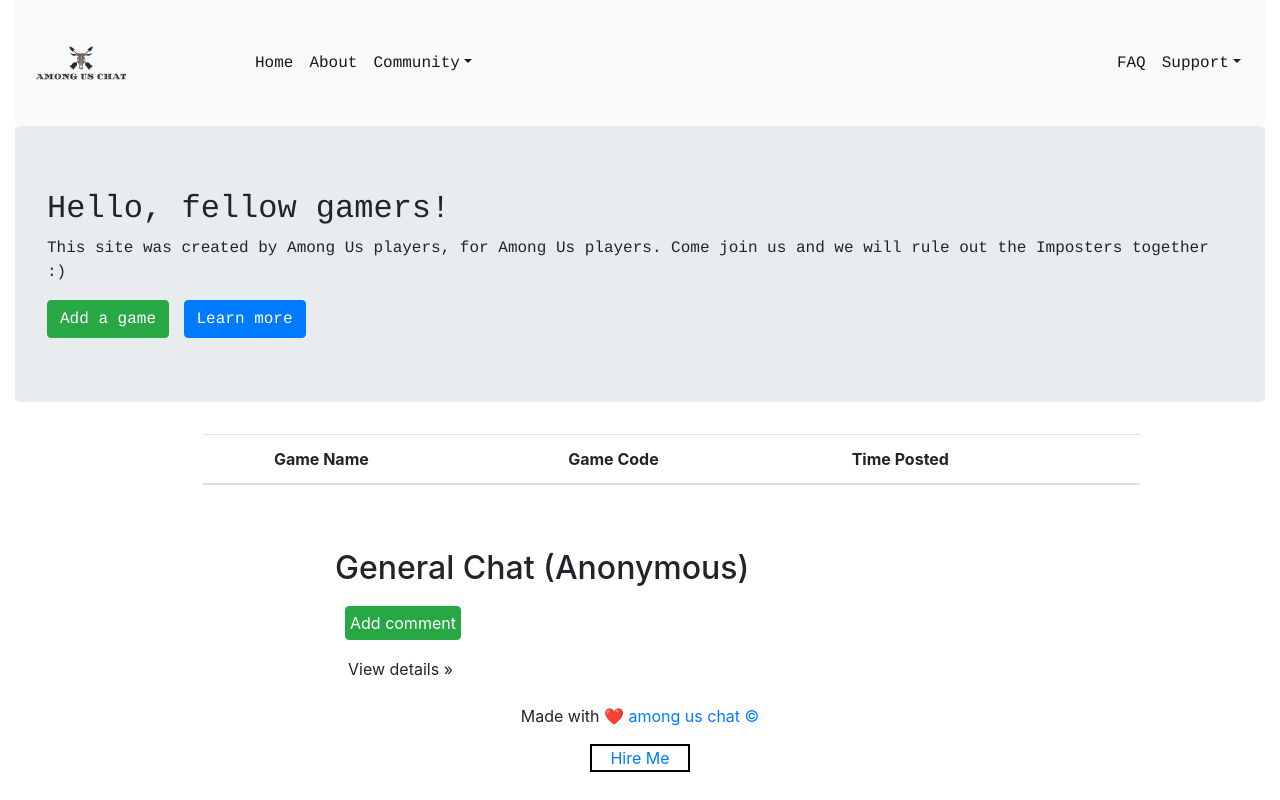
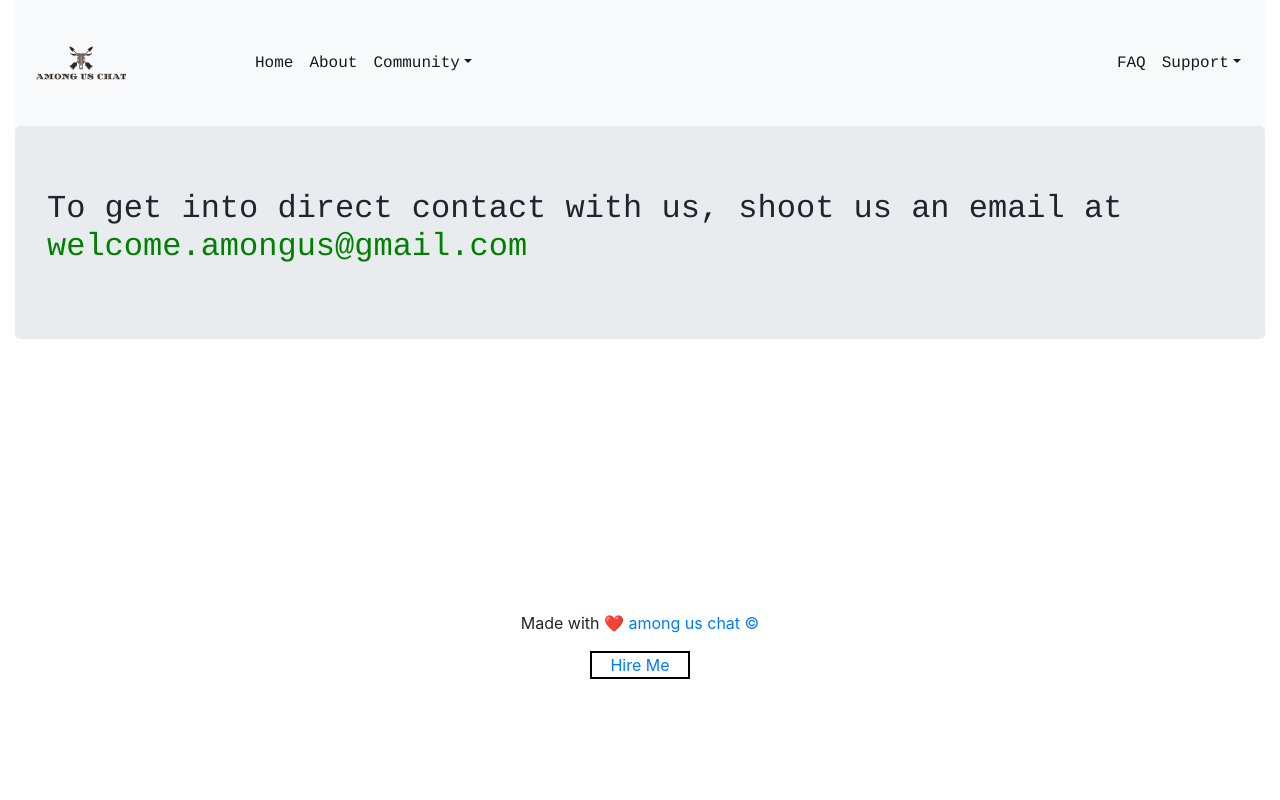
Before and after one commit to vladyslavnUA/amonguschat, a Django app: page /contact/ in a window 1280 px wide. Run offline with Django 3.2, Linux system fonts and the light colour scheme; lists and menus that the app fills with data are empty; some libraries are stand-ins or nearby versions.

Commit message:
collab page

```diff
--- a/app/templates/app/contact.html
+++ b/app/templates/app/contact.html
@@ -70,70 +70,14 @@
                         </nav>
                         <div class="jumbotron">
                             <h2 style="font-family: Courier;">
-                                Hello, fellow gamers!
+                                To get into direct contact with us, shoot us an email at <a href="mailto:welcome.amongus@gmail.com?subject=Hi!" style="color:green;font-family: Courier; text-decoration: none;">welcome.amongus@gmail.com</a>
                             </h2>
-                            <p style="font-family: Courier;">
+                            <!-- <p style="font-family: Courier;">
                                 This site was created by Among Us players, for Among Us players. Come join us and we will rule out the Imposters together :)
-                            </p>
+                            </p> -->
                             <!-- <small>Current active users: {{ countt }}</small> -->
-                            <div>
-                                <form method="POST" action="{% url 'forumm' %}" style="display:inline-block; margin-right: 10px;">
-                                        {% csrf_token %}
-                                    <button class="btn btn-success" style="width:fit-content;font-family: Courier;"> Add a game </button>
-                                </form>
-                                <a class="btn btn-primary btn-large" href="{% url 'about' %}" style="font-family: Courier; display:inline-block;">Learn more</a>
-                            </div>
+
                         </div>
-                        <table class="table mainone" style="margin-left: 15%; width:75%;">
-                            <thead>
-                                <tr>
-                                    <th>
-
-                                    </th>
-                                    <th>
-                                        Game Name
-                                    </th>
-                                    <th>
-                                        Game Code
-                                    </th>
-                                    <th>
-                                        Time Posted
-                                    </th>
-                                </tr>
-                            </thead>
-                            <tbody>
-                                    <!-- <h1>Popup/Modal Windows without JavaScript</h1>
-                                    <div class="box">
-                                        <a class="button" href="#popup1">Let me Pop up</a>
-                                    </div> -->
-                                {% for forum in forus %}
-
-                                <tr class="table-success grow">
-                                    <td>
-
-                                    </td>
-                                    <td>
-                                        <a href="{% url 'detail' forum.pk %}"><h3 style="font-family: Courier;">{{forum.game_name}}</h3></a>
-                                    </td>
-                                    <td>
-                                        <p style="font-family: Courier;">{{forum.code}}</p>
-                                    </td>
-                                    <td>
-                                        <p style="font-family: Courier;">{{forum.date_created}}</p>
-                                    </td>
-                                    <div id="popup1" class="overlay">
-                                        <div class="popup">
-                                            <h2>What players are saying</h2>
-                                            <a class="close" href="#">&times;</a>
-                                            <div class="content">
-
-                                            </div>
-                                        </div>
-                                    </div>
-                                </tr>
-                                {% endfor %}
-                            </tbody>
-                        </table>
                         <!-- <style>
                         .mainone {
 
@@ -142,32 +86,11 @@
                     </div>
                 </div>
                 <br><br>
-                <div class="row">
-                    <div class="col-md-3">
-                    </div>
-                    <div class="col-md-6">
-                        <h2>
-                            General Chat (Anonymous)
-                        </h2>
-                        {% for discuss in discussios %}
-
-                        {% endfor %}
-                        <form method="POST" action="{% url 'discussionn' %}">
-                            {% csrf_token %}
-                        <button class="btn btn-success" style="width:fit-content; padding: 4px; margin:10px;">Add comment</button>
-                        </form>
-                        <p>
-                            <a class="btn" href="#">View details »</a>
-                        </p>
-                    </div>
-                    <div class="col-md-3">
-                    </div>
-                </div>
             </div>
-            <footer class="container-fluid text-center">
+            <footer class="container-fluid text-center" style="margin-top:15%;">
                 </a>
                 <p>Made with ❤️ <a href="https://amonguschat.herokuapp.com/" target="_blank" title="Among Us Chat Online" style="text-decoration: none;">among us chat ©</a></p>
-                <div class="boxxed" style="border: 2px solid black; width:100px; margin-left:46%; margin-top:5px;margin-bottom: 15px;"><a href="http://ezweb.me/" target="_blank" style="text-decoration: none;">Hire Me</a></div>
+                <div class="boxxed" style="border: 2px solid black; width:100px; margin-left:46%;"><a href="http://ezweb.me/" target="_blank" style="text-decoration: none;">Hire Me</a></div>
             </footer>
     <script src="https://code.jquery.com/jquery-3.5.1.slim.min.js" integrity="sha384-DfXdz2htPH0lsSSs5nCTpuj/zy4C+OGpamoFVy38MVBnE+IbbVYUew+OrCXaRkfj" crossorigin="anonymous"></script>
     <script src="https://cdn.jsdelivr.net/npm/popper.js@1.16.1/dist/umd/popper.min.js" integrity="sha384-9/reFTGAW83EW2RDu2S0VKaIzap3H66lZH81PoYlFhbGU+6BZp6G7niu735Sk7lN" crossorigin="anonymous"></script>
```
